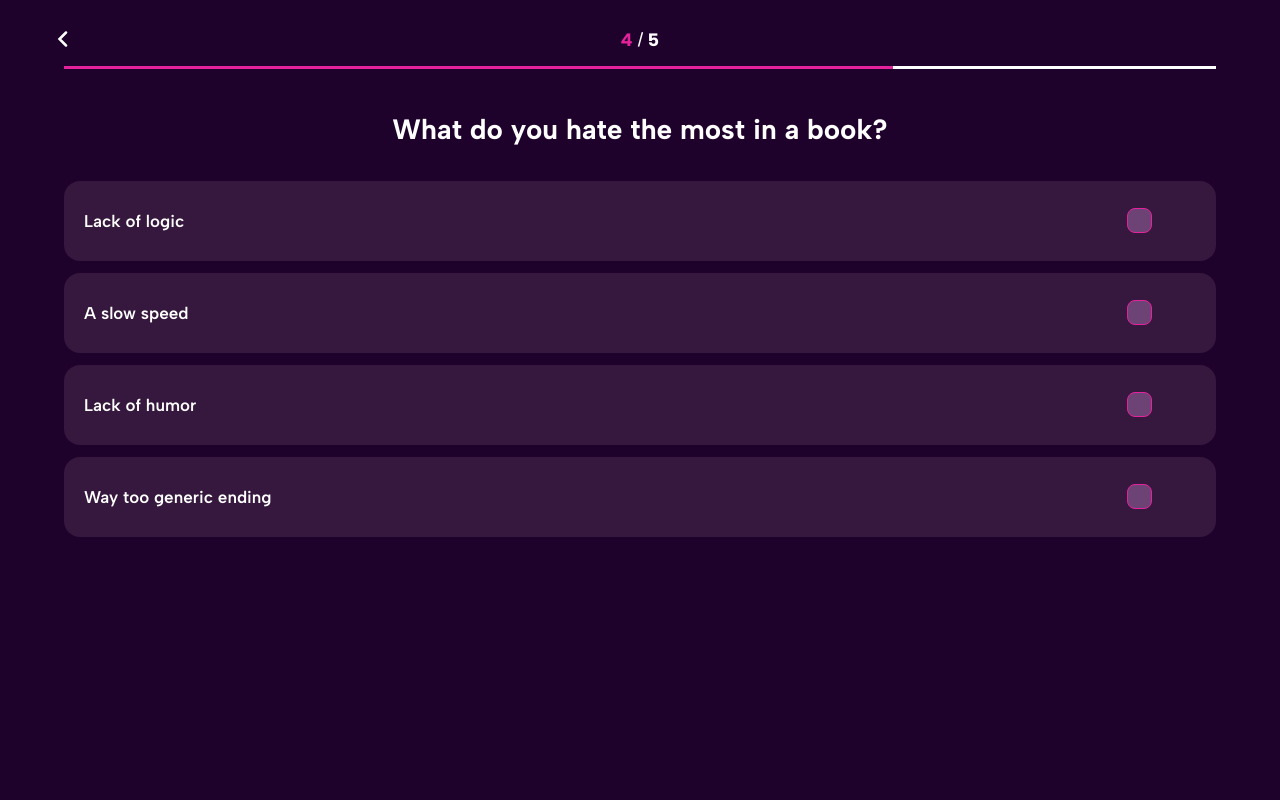
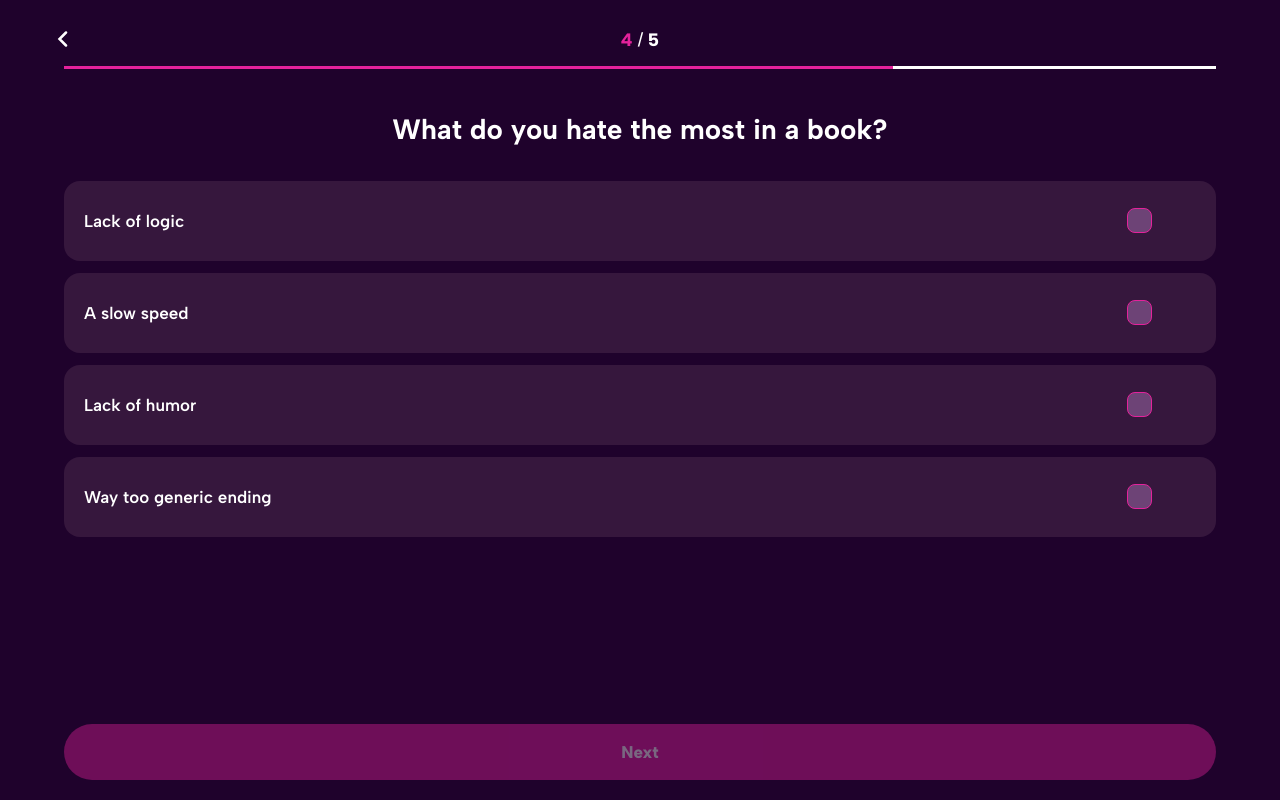
Before and after one commit to ZadorozhnyiYevhenii/quiz, a React (Vite) app: page /quiz/3 in a window 1280 px wide. Built offline with nearby package versions, Linux system fonts and the light colour scheme.

Commit message:
feat: implemented hate page and next button

```diff
--- a/src/components/CustomButton/CustomButton.jsx
+++ b/src/components/CustomButton/CustomButton.jsx
@@ -1,15 +1,17 @@
+import cn from 'classnames';
 import "./CustomButton.scss";
 
 export const CustomButton = ({
   title,
   onCLick,
   value,
-  height = 60
+  height = 60,
+  clicked = false
 }) => {
   return (
     <button
       type="button"
-      className="custom-button"
+      className={cn("custom-button", { clicked: clicked })}
       onClick={onCLick}
       value={value}
       style={{ height: height }}
--- a/src/components/CustomButton/CustomButton.scss
+++ b/src/components/CustomButton/CustomButton.scss
@@ -1,8 +1,15 @@
 @import "../../styleutils/mixins.scss";
+@import "../../styleutils/variables.scss";
 
 .custom-button {
   @include custom-button;
   text-align: left;
   color: #fff;
   padding-left: 20px;
+  transition: all .2s ease-in;
+
+  &.clicked {
+    border: 2px solid $bar-color;
+    background: #460741;
+  }
 }
--- a/src/components/CustomRadioButton/CustomRadioButton.jsx
+++ b/src/components/CustomRadioButton/CustomRadioButton.jsx
@@ -1,22 +1,25 @@
 import { useState } from "react";
 import cn from "classnames";
 import { CustomButton } from "../CustomButton/CustomButton";
-import "./RadioButton.scss";
+import "./CustomRadioButton.scss";
 
 export const CustomRadioButton = ({ title, onClick, height }) => {
   const [isClicked, setIsClicked] = useState(false);
 
   const handleClick = () => {
     setIsClicked((prev) => !prev);
-    if (onClick) {
-      onClick();
-    }
+    onClick();
   };
 
   return (
     <div className="radio-btn">
       <div className={cn("radio-btn__clear", { clicked: isClicked })} />
-      <CustomButton title={title} onCLick={handleClick} height={height} />
+      <CustomButton
+        title={title}
+        onCLick={handleClick}
+        height={height}
+        clicked={isClicked}
+      />
     </div>
   );
 };
--- /dev/null
+++ b/src/components/NextPageButton/NextPageButtom.scss
@@ -0,0 +1,17 @@
+@import "../../styleutils/variables.scss";
+
+.next-btn {
+  width: 90%;
+  height: 56px;
+  background-color: $bar-color;
+  color: $main-text-color;
+  border-radius: 30px;
+  font-size: 17px;
+  font-weight: 800;
+  line-height: 24px;
+
+  &.disabled {
+    cursor: not-allowed;
+    opacity: 40%;
+  }
+}
--- /dev/null
+++ b/src/components/NextPageButton/NextPageButton.jsx
@@ -0,0 +1,25 @@
+import { useNavigate } from "react-router-dom";
+import cn from "classnames";
+import "./NextPageButtom.scss";
+
+export const NextPageButton = ({ onClick, path, disabled }) => {
+  const navigate = useNavigate();
+
+  const handleClick = () => {
+    if (onClick) {
+      onClick();
+    }
+    navigate(path);
+  };
+
+  return (
+    <button
+      type="button"
+      className={cn("next-btn", { disabled: disabled })}
+      onClick={handleClick}
+      disabled={disabled}
+    >
+      Next
+    </button>
+  );
+};
--- a/src/pages/HatePage/HatePage.jsx
+++ b/src/pages/HatePage/HatePage.jsx
@@ -4,12 +4,24 @@ import { QuizTitle } from "../../components/QuizTitle/QuizTitle";
 import { barPercenteges } from "../../utils/barPercentages";
 import { CustomRadioButton } from "../../components/CustomRadioButton/CustomRadioButton";
 import { BackButton } from "../../components/BackButton/BackButton";
+import { NextPageButton } from "../../components/NextPageButton/NextPageButton";
 import "./HatePage.scss";
+import { useState } from "react";
 
 export const HatePage = () => {
   const { t } = useTranslation();
 
+  const [selectedOptions, setSelectedOptions] = useState([]);
+
   const titles = t("hate-page.options", { returnObjects: true });
+
+  const handleSelectOption = (option) => {
+    if (selectedOptions.includes(option)) {
+      setSelectedOptions(selectedOptions.filter((item) => item !== option));
+    } else {
+      setSelectedOptions([...selectedOptions, option]);
+    }
+  };
 
   return (
     <div className="hate">
@@ -20,10 +32,18 @@ export const HatePage = () => {
       <ul className="hate__list">
         {titles.map((title, index) => (
           <li key={index} className="hate__item">
-            <CustomRadioButton title={title} height={80} />
+            <CustomRadioButton
+              title={title}
+              height={80}
+              onClick={() => handleSelectOption(title)}
+            />
           </li>
         ))}
       </ul>
+
+      <div className="hate__btn">
+        <NextPageButton path={"/quiz/4"} disabled={!selectedOptions.length} />
+      </div>
     </div>
   );
 };
--- a/src/pages/HatePage/HatePage.scss
+++ b/src/pages/HatePage/HatePage.scss
@@ -4,4 +4,12 @@
     flex-direction: column;
     gap: 12px;
   }
+
+  &__btn {
+    width: 100%;
+    display: flex;
+    justify-content: center;
+    position: absolute;
+    bottom: 20px;
+  }
 }
```
Also changed, not shown: src/components/CustomRadioButton/CustomRadioButton.scss (renamed from src/components/CustomRadioButton/RadioButton.scss).
